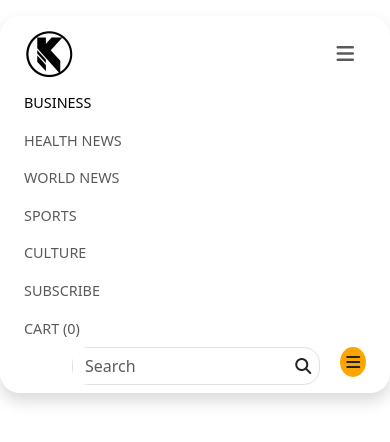
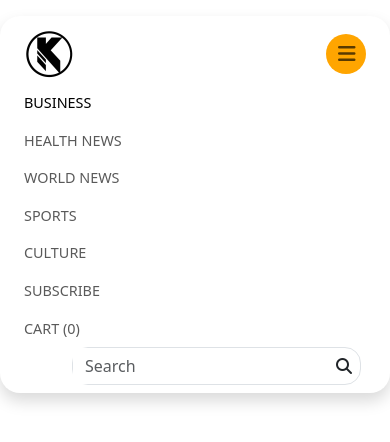
Before and after one commit to ehasun15019/Assignment-02, a plain HTML site: page project-1/index.html in a window 390 px wide. Both pictures are taken after a click on the button "Toggle navigation". Drawn offline with nearby package versions, Linux system fonts and the light colour scheme.

Commit message:
1May-2025

```diff
--- a/project-1/css/responsive-style.css
+++ b/project-1/css/responsive-style.css
@@ -10,5 +10,10 @@
         box-shadow: none;
         outline: none;
     }
+
+    .header nav form .menu-bar
+    {
+        display: none;
+    }
 }
 /* navbar end */
--- a/project-1/index.html
+++ b/project-1/index.html
@@ -24,7 +24,7 @@
                   <a class="navbar-brand" href="#">
                     <img src="./img/logo.png" alt="logo" class="img-fluid">
                   </a>
-                  <button class="navbar-toggler" type="button" data-bs-toggle="collapse" data-bs-target="#navbarSupportedContent" aria-controls="navbarSupportedContent" aria-expanded="false" aria-label="Toggle navigation">
+                  <button class="navbar-toggler" id="menuBar" type="button" data-bs-toggle="collapse" data-bs-target="#navbarSupportedContent" aria-controls="navbarSupportedContent" aria-expanded="false" aria-label="Toggle navigation">
                     <i class="fa-solid fa-bars"></i>
                   </button>
                   <div class="collapse navbar-collapse" id="navbarSupportedContent">
@@ -80,5 +80,8 @@
 
     <!-- Bootstrap js link  -->
     <script src="https://cdn.jsdelivr.net/npm/bootstrap@5.3.5/dist/js/bootstrap.bundle.min.js" integrity="sha384-k6d4wzSIapyDyv1kpU366/PK5hCdSbCRGRCMv+eplOQJWyd1fbcAu9OCUj5zNLiq" crossorigin="anonymous"></script>
+
+    <!-- own js -->
+     <script src="./js/app.js"></script>
 </body>
 </html>
--- /dev/null
+++ b/project-1/js/app.js
@@ -0,0 +1,21 @@
+// navbar start
+let menuBar = document.getElementById("menuBar");
+    let isClicked = false; // track click state
+
+menuBar.addEventListener("click", function () {
+    isClicked = !isClicked; // toggle true/false
+
+    if (isClicked) {
+        menuBar.style.background = "orange";
+        menuBar.style.height = "40px";
+        menuBar.style.width = "40px";
+        menuBar.style.transition = ".3s ease"
+        menuBar.style.borderRadius = "50%";
+    } else {
+        menuBar.style.background = "";
+        menuBar.style.height = "";
+        menuBar.style.width = "";
+        menuBar.style.borderRadius = "";
+    }
+});
+// navbar end
```
Also changed, not shown: js/app.js (added, +21 -0 lines), project-1/img/top-factort.jpeg (added).
